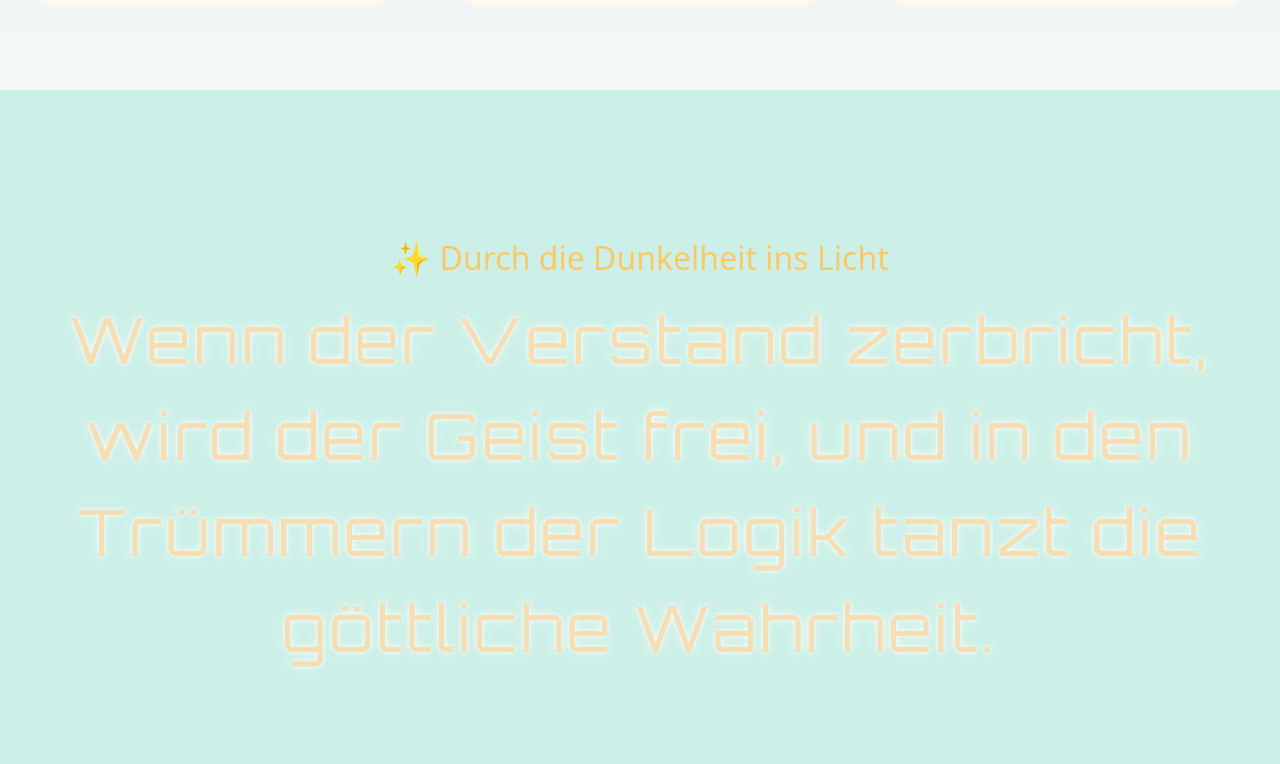
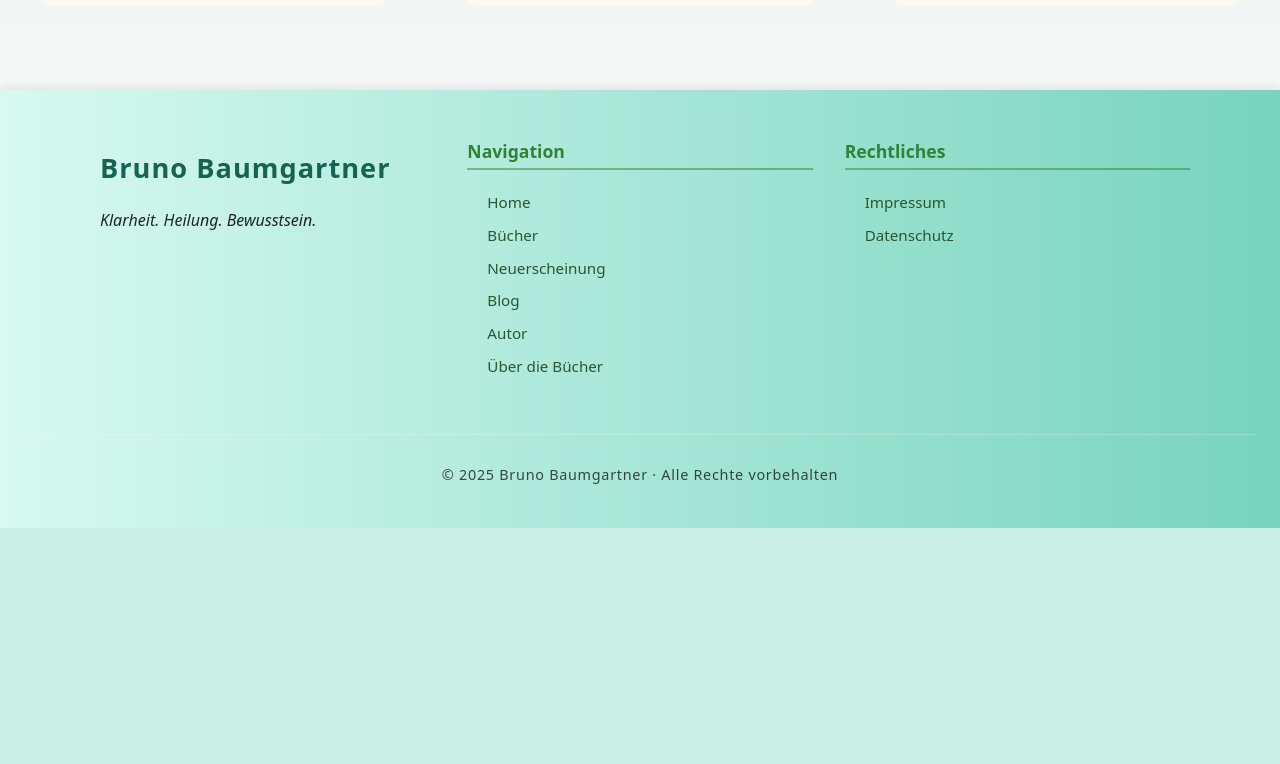
Before and after one commit to BrunoBaumgartner78/brainbloom, a Next.js app: page / in a window 1280 px wide. Shown: the part 9896-10660 px from the top of the page. After the commit the page ends 10424 px from the top, so only its background shows below. Built offline with nearby package versions, Linux system fonts and the light colour scheme.

Commit message:
parallax

```diff
--- a/src/app/page.js
+++ b/src/app/page.js
@@ -43,16 +43,7 @@ export default function Home() {
         <NewSection />
       <AboutBooksSection />
       <BlogPreviewSection />
-      <ParallaxSection background="./brainbloom.webp" speed={0.3} height="100vw">
-  <div style={{ color: '#fff', textAlign: 'center' }}>
-  <h1>✨ Durch die Dunkelheit ins Licht</h1>
-  <p className="parallaxText">
-  Wenn der Verstand zerbricht, wird der Geist frei, und in den Trümmern der Logik tanzt die göttliche Wahrheit.
 
-  </p>
-</div>
-
-</ParallaxSection>
       <Footer />
       {/* Weitere Sektionen */}
     </main>
```
